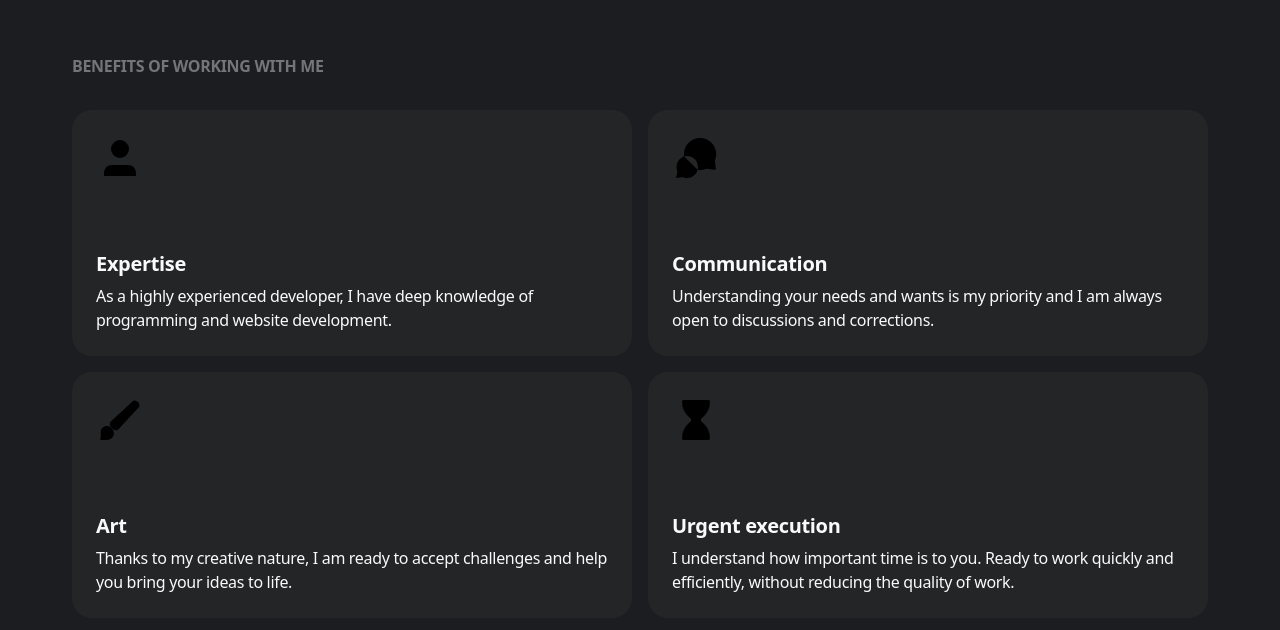
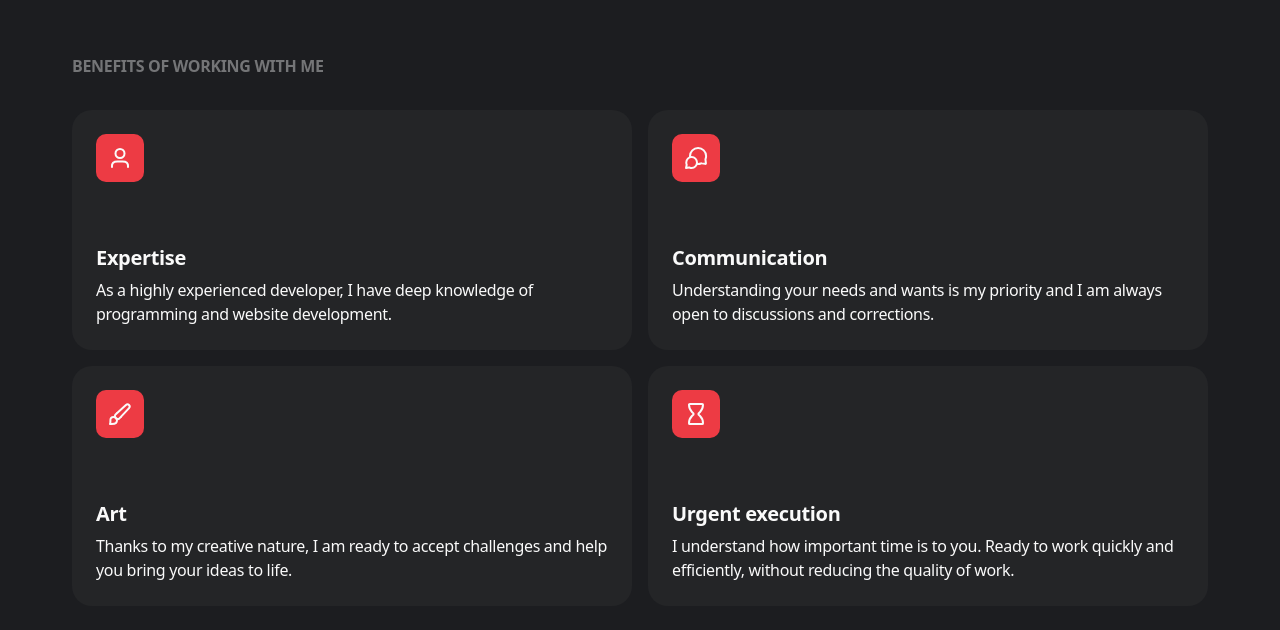
Before and after one commit to Halyna79/Code-Academy, a website built with Vite: page src/index.html in a window 1280 px wide. Shown: the part 748-1378 px from the top of the page. Built offline with nearby package versions, Linux system fonts and the light colour scheme.

Commit message:
add section benefits, 90%

```diff
--- a/src/css/benefits.css
+++ b/src/css/benefits.css
@@ -17,6 +17,19 @@
   border-radius: 20px;
   padding: 24px;
   background-color: var(--cards);
+}
+
+.benefit-icon-box {
+  border-radius: 10px;
+  width: fit-content;
+  padding: 12px;
+  background-color: var(--button-text);
+}
+
+.benefit-icon {
+  display: block;
+  stroke: var(--main-text);
+  fill: var(--button-text);
 }
 
 .benefit-title {
@@ -40,6 +53,11 @@
   font-weight: 500;
   letter-spacing: -0.02em;
   color: var(--main-text);
+  transition: color 200ms linear;
+}
+
+.benefits-cta:hover {
+  color: #c8c8c8;
 }
 
 @media (min-width: 768px) {
--- a/src/partials/benefits.html
+++ b/src/partials/benefits.html
@@ -6,9 +6,11 @@
     <div class="benefits-content-container">
       <ul class="benefits-list">
         <li class="benefits-item">
-          <svg class="benefits-icon" width="48" height="48">
+          <div class="benefit-icon-box">
+            <svg class="benefit-icon" width="24" height="24">
               <use href="../img/icons.svg#icon-expertise-iconsvg" />
             </svg>
+          </div>
 
           <h3 class="benefit-title">Expertise</h3>
 
@@ -19,9 +21,11 @@
         </li>
 
         <li class="benefits-item">
-          <svg class="benefits-icon" width="48" height="48">
+          <div class="benefit-icon-box">
+            <svg class="benefit-icon" width="24" height="24">
               <use href="../img/icons.svg#icon-communication-iconsvg" />
             </svg>
+          </div>
 
           <h3 class="benefit-title">Communication</h3>
 
@@ -32,9 +36,11 @@
         </li>
 
         <li class="benefits-item">
-          <svg class="benefits-icon" width="48" height="48">
+          <div class="benefit-icon-box">
+            <svg class="benefit-icon" width="24" height="24">
               <use href="../img/icons.svg#icon-art-iconsvg" />
             </svg>
+          </div>
 
           <h3 class="benefit-title">Art</h3>
 
@@ -45,9 +51,11 @@
         </li>
 
         <li class="benefits-item">
-          <svg class="benefits-icon" width="48" height="48">
+          <div class="benefit-icon-box">
+            <svg class="benefit-icon" width="24" height="24">
               <use href="../img/icons.svg#icon-execution-iconsvg" />
             </svg>
+          </div>
 
           <h3 class="benefit-title">Urgent execution</h3>
 
@@ -58,7 +66,7 @@
         </li>
       </ul>
 
-      <a class="benefits-cta" href="">Order the project</a>
+      <a class="benefits-cta" href="#footer">Order the project</a>
     </div>
   </div>
 </section>
```
Lines whose indentation alone changed are shown as unchanged.
